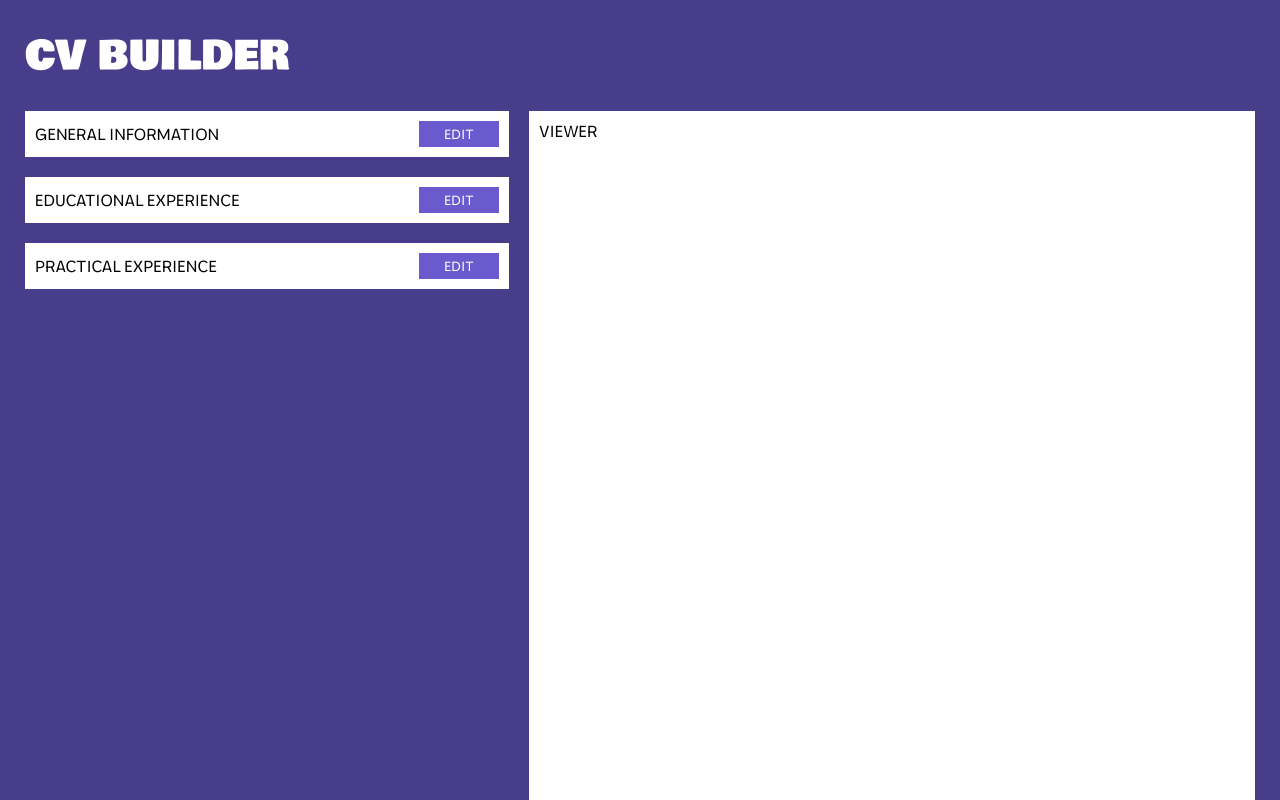
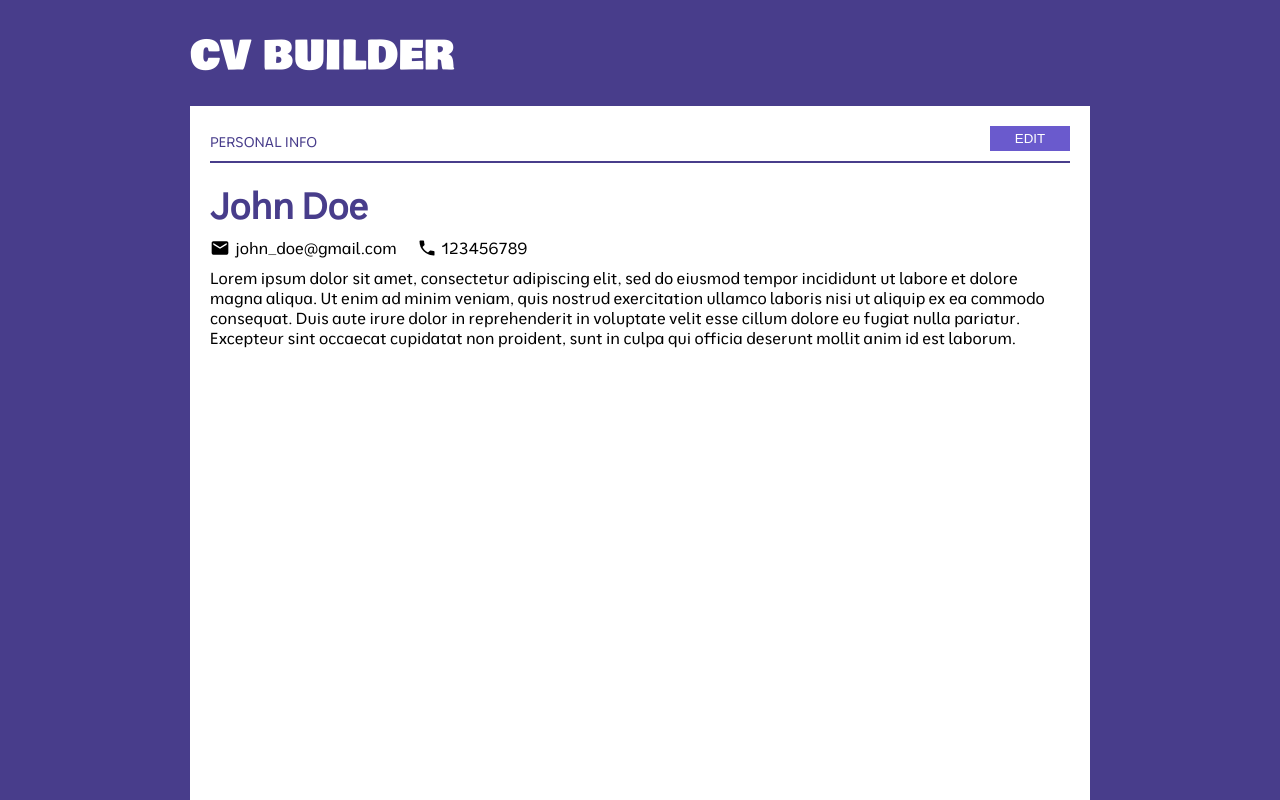
Before and after one commit to shukrirahmat/cv-application, a React (Vite) app: page / in a window 1280 px wide. Shown: the top 800 px of the page. Built offline with nearby package versions, Linux system fonts and the light colour scheme.

Commit message:
remake overall layout

```diff
--- a/src/App.css
+++ b/src/App.css
@@ -10,7 +10,7 @@
 }
 
 #root {
-  max-width: 1600px; /* temporary */
+  max-width: 900px; /* temporary */
   margin: 0 auto;
   font-family: "Moderustic", sans-serif;
 }
@@ -22,68 +22,69 @@
 }
 
 .maincontent {
-  display: grid;
-  grid-template-columns: 2fr 3fr;
-  gap: 20px;
-  margin-top: 25px;
+  background-color: white;
+  min-height: 900px;
+  margin-top: 20px;
+  padding: 20px;
 }
 
-.editor {
-  display: flex;
-  flex-direction: column;
-  gap: 20px;
-}
-
-.editor > div {
-  background-color: white;
-  padding: 10px;
-}
-
-.viewer {
-  padding: 10px;
-  min-height: 800px; /* temporary */
-  background-color: white;
-}
-
-.toggler {
+.sectionhead {
   display: flex;
   flex-direction: row;
   justify-content: space-between;
-  align-items: center;
+  align-items: flex-end;
 }
 
-.editor > div {
+.sectionhead p {
+  font-size: 14px;
+  color: darkslateblue;
+}
+
+.sectionhead button {
+  min-width: 80px;
+  padding: 5px 20px;
+  border: none;
+  background-color: slateblue;
+  font-style: inherit;
+  color: white;
+}
+
+.maincontent hr {
+  margin: 10px 0;
+  border: 1px solid darkslateblue;
+}
+
+.sectionhead button:hover {
+  background-color: darkslateblue;
+}
+
+.sectiondata {
   display: flex;
   flex-direction: column;
-  gap: 20px;
+  gap: 10px;
+  margin-top: 20px;
 }
 
-.editor button {
-  min-width: 80px;
-  border: none;
-  text-decoration: none;
-  background-color: slateblue;
-  font-family: inherit;
-  color: white;
-  padding: 5px 20px;
+.sectiondata .contact {
+    display: flex;
+    flex-direction: row;
+    gap: 20px;
+    align-items: baseline;
 }
 
-.editor button:hover {
-  background-color: rgb(86, 70, 185);
+.contact p {
+  display: flex;
+  flex-direction: row;
+  align-items: center;
+  gap: 5px;
 }
 
-.editor form {
-  display: flex;
-  flex-direction: column;
-  gap: 15px;
+.sectiondata .name {
+  font-size: 36px;
+  font-weight: bold;
+  color: darkslateblue;
 }
 
-.editor form label {
-  display: flex;
-  flex-direction: column;
+.icon {
+  width: 20px;
 }
-
-.editor form button {
-  margin-top: 10px;
-  align-self: flex-end;
-}
--- a/src/Editor.jsx
+++ /dev/null
@@ -1,39 +0,0 @@
-import { useState } from "react";
-import GeneralInfoForm from "./GeneralInfoForm";
-
-function EditToggle({title, children}) {
-  const [showForm, setShowForm] = useState(false);
-  let buttonText = showForm? 'CLOSE' : 'EDIT';
-
-  function handleClick() {
-    setShowForm(!showForm);
-  }
-
-  return (
-    <div>
-      <div className="toggler">
-        <p>{title}</p>
-        <button onClick={handleClick}>{buttonText}</button>
-      </div>
-      {showForm && (children)}
-    </div>
-  );
-}
-
-function Editor() {
-  return (
-    <div className="editor">
-      <EditToggle title='GENERAL INFORMATION'>
-        <GeneralInfoForm />
-      </EditToggle>
-      <EditToggle title='EDUCATIONAL EXPERIENCE'>
-        <form>THIS IS FORM</form>
-      </EditToggle>
-      <EditToggle title='PRACTICAL EXPERIENCE'>
-        <form>THIS IS FORM</form>
-      </EditToggle>
-    </div>
-  );
-}
-
-export default Editor;
--- a/src/GeneralInfoForm.jsx
+++ /dev/null
@@ -1,21 +0,0 @@
-function GeneralInfoForm() {
-    return (
-        <form>
-            <label>First Name
-                <input type="text"/>
-            </label>
-            <label>Last Name
-                <input type="text"/>
-            </label>
-            <label>Email Address
-                <input type="mail"/>
-            </label>
-            <label>Phone Number
-                <input type="tel"/>
-            </label>
-            <button type="submit">SAVE</button>
-        </form>
-    )
-}
-
-export default GeneralInfoForm;
--- a/src/MainContent.jsx
+++ b/src/MainContent.jsx
@@ -1,11 +1,10 @@
-import Editor from "./Editor";
-import Viewer from "./Viewer";
+import PersonalInfo from "./PersonalInfo";
 
 function MainContent() {
+
   return (
     <div className="maincontent">
-      <Editor/>
-      <Viewer/>
+      <PersonalInfo/>
     </div>
   );
 }
--- /dev/null
+++ b/src/PersonalInfo.jsx
@@ -0,0 +1,39 @@
+import phoneIcon from "./assets/images/phone.svg";
+import emailIcon from "./assets/images/email.svg";
+
+function PersonalInfo() {
+  const data = {
+    firstName: "John",
+    lastName: "Doe",
+    email: "john_doe@gmail.com",
+    phone: "123456789",
+    about:
+      "Lorem ipsum dolor sit amet, consectetur adipiscing elit, sed do eiusmod tempor incididunt ut labore et dolore magna aliqua. Ut enim ad minim veniam, quis nostrud exercitation ullamco laboris nisi ut aliquip ex ea commodo consequat. Duis aute irure dolor in reprehenderit in voluptate velit esse cillum dolore eu fugiat nulla pariatur. Excepteur sint occaecat cupidatat non proident, sunt in culpa qui officia deserunt mollit anim id est laborum.",
+  };
+
+  return (
+    <div className="personalinfo">
+      <div className="sectionhead">
+        <p>PERSONAL INFO</p>
+        <button>EDIT</button>
+      </div>
+      <hr></hr>
+      <div className="sectiondata">
+        <p className="name">
+          {data.firstName} {data.lastName}
+        </p>
+        <div className="contact">
+          <p>
+            <img className="icon" src={emailIcon} alt="email" /> {data.email}
+          </p>
+          <p>
+            <img className="icon" src={phoneIcon} alt="phone" /> {data.phone}
+          </p>
+        </div>
+        <p className="about">{data.about}</p>
+      </div>
+    </div>
+  );
+}
+
+export default PersonalInfo;
--- a/src/Viewer.jsx
+++ /dev/null
@@ -1,7 +0,0 @@
-function Viewer() {
-    return (
-        <div className="viewer">VIEWER</div>
-    )
-}
-
-export default Viewer;
```
Also changed, not shown: src/assets/images/email.svg (added), src/assets/images/phone.svg (added).
